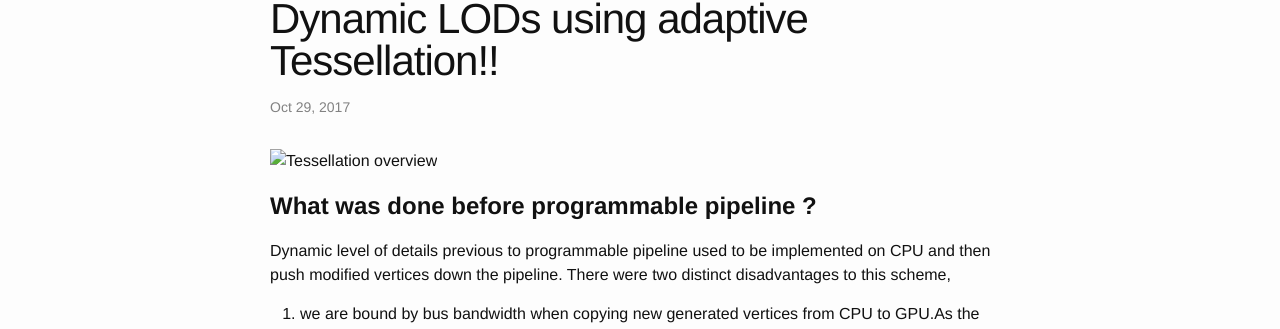
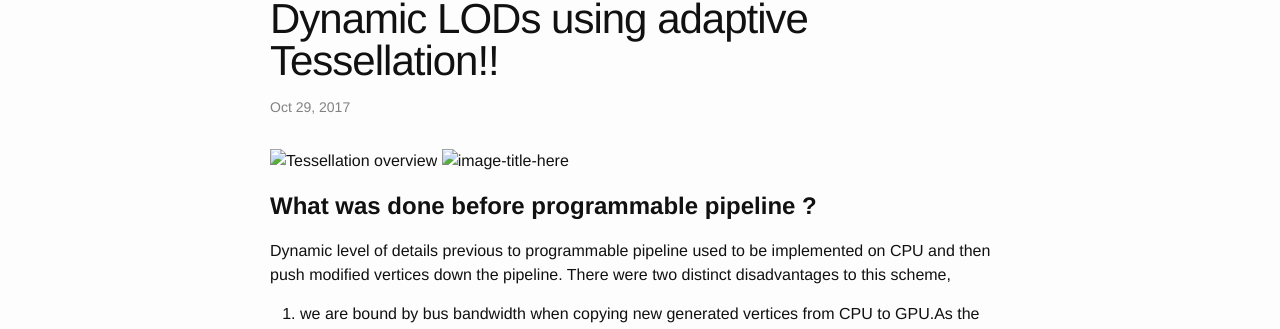
Before and after one commit to PixelClear/PixelClear.github.io, a Jekyll site: the page built from _posts/2017-10-29-Dynamic-Tessellation.markdown, in a window 1280 px wide. Shown: the part 94-423 px from the top of the page. Built offline with Jekyll 4.4.1, drawn with Linux system fonts in a browser that asks for light colours.

Commit message:
Image test

```diff
--- a/_posts/2017-10-29-Dynamic-Tessellation.markdown
+++ b/_posts/2017-10-29-Dynamic-Tessellation.markdown
@@ -6,6 +6,7 @@ categories: technical post
 ---
 
 ![Tessellation overview](../assets/Tess0.png)
+![image-title-here](../assets/Tess2.jpg){:class="img-responsive"}
 
 **What was done before programmable pipeline ?**
 =====================================================================================================================================
```
